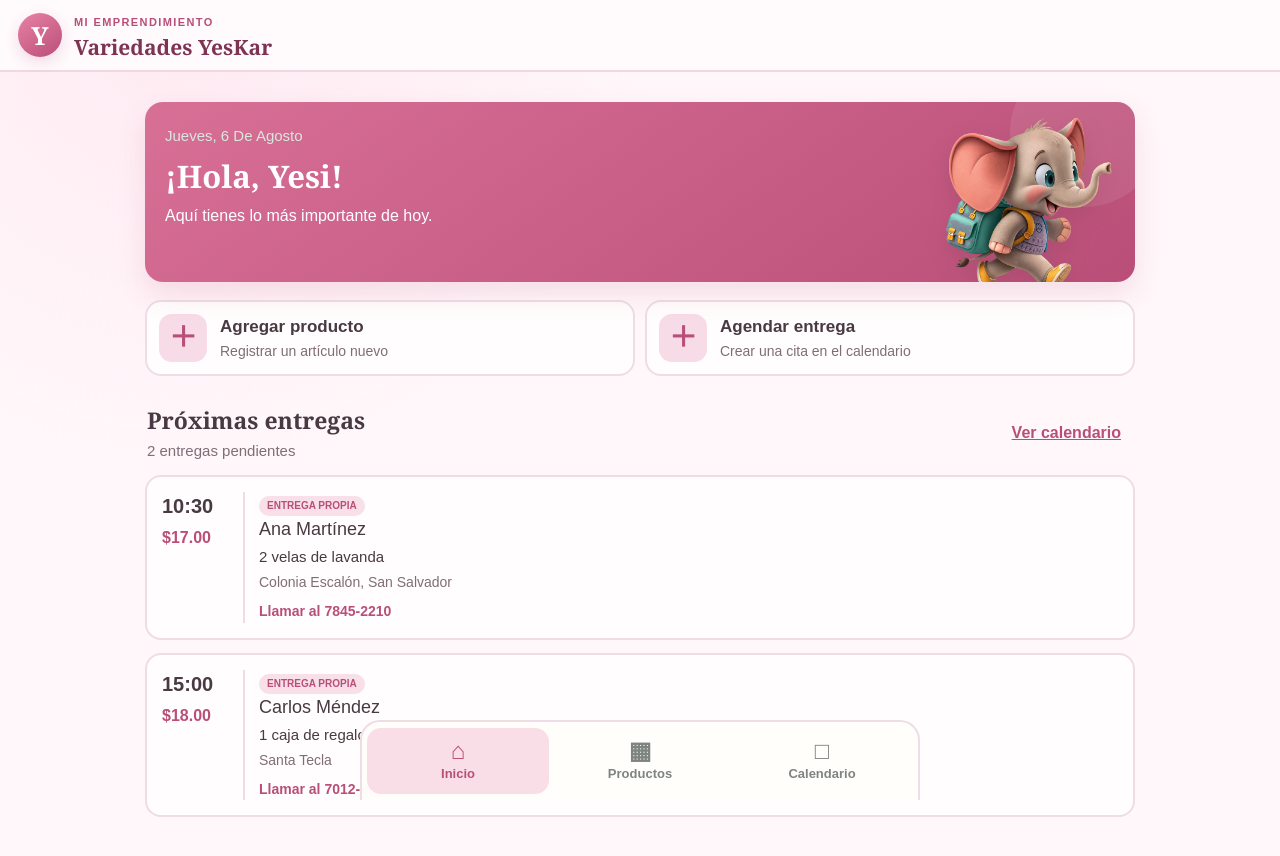
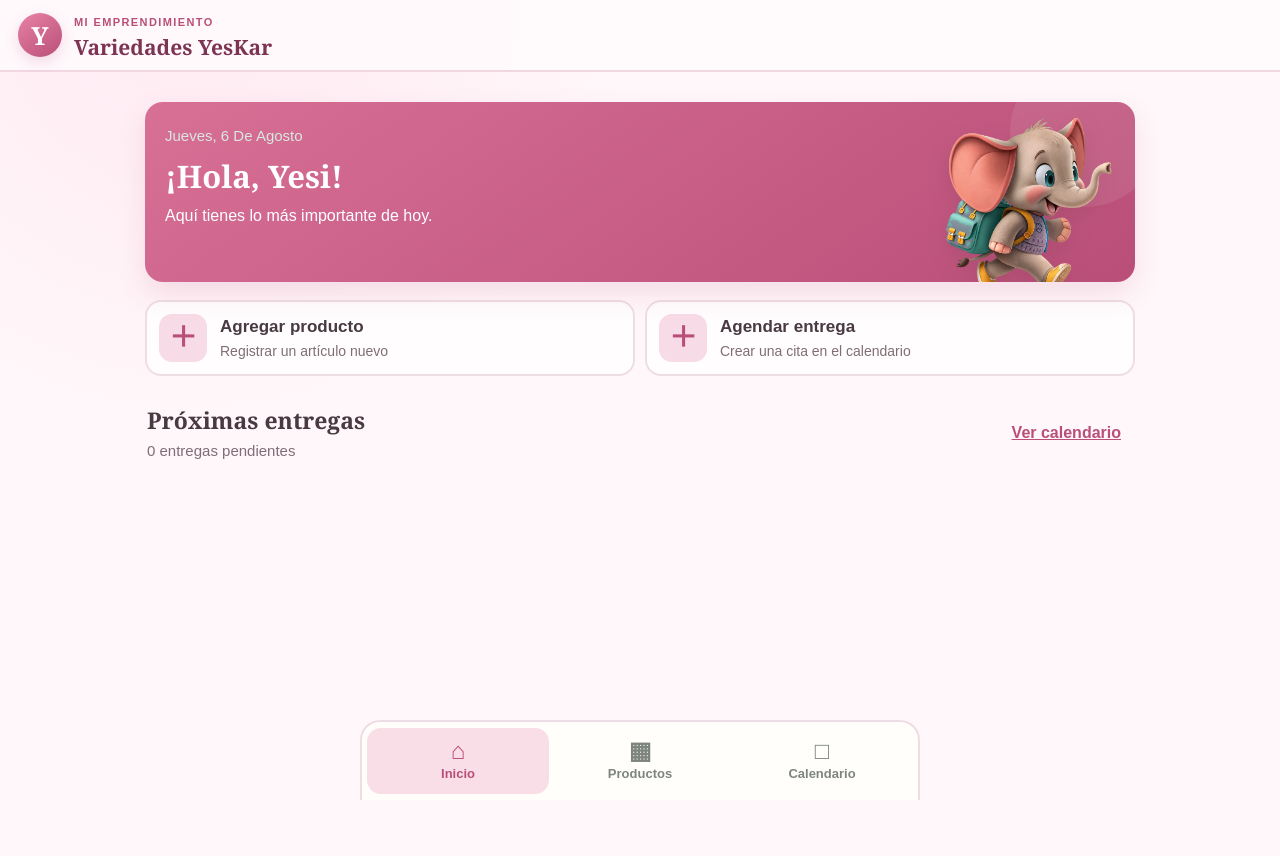
Before and after one commit to KarlaFuentesPerla/Inventario-Yeskar, a Next.js app: page / in a window 1280 px wide. Shown: the top 856 px of the page. After the commit the page ends 800 px from the top, so only its background shows below. Built offline with nearby package versions, Linux system fonts and the light colour scheme.

Commit message:
Remove demo data and fix empty price fields

```diff
--- a/app/page.tsx
+++ b/app/page.tsx
@@ -12,16 +12,8 @@ type Tab = "inicio" | "productos" | "agenda";
 const now = new Date();
 const isoDate = (date:Date) => `${date.getFullYear()}-${String(date.getMonth()+1).padStart(2,"0")}-${String(date.getDate()).padStart(2,"0")}`;
 const datePlus = (days:number) => { const d=new Date(); d.setDate(d.getDate()+days); return isoDate(d); };
-const demoProducts:Product[] = [
-  {id:1,name:"Vela Lavanda",category:"Velas",quantity:12,cost:4.25,publicPrice:8.50,familyPrice:7,soldQuantity:0,salesRevenue:0},
-  {id:2,name:"Jabón de avena",category:"Cuidado",quantity:6,cost:1.75,publicPrice:4,familyPrice:3.25,soldQuantity:0,salesRevenue:0},
-  {id:3,name:"Caja regalo",category:"Regalos",quantity:5,cost:9,publicPrice:18,familyPrice:15,soldQuantity:2,salesRevenue:36},
-  {id:4,name:"Aceite de rosas",category:"Cuidado",quantity:4,cost:5.50,publicPrice:11.50,familyPrice:9.50,soldQuantity:0,salesRevenue:0},
-];
-const demoDeliveries:Delivery[] = [
-  {id:1,client:"Ana Martínez",phone:"7845-2210",date:datePlus(0),time:"10:30",address:"Colonia Escalón, San Salvador",details:"2 velas de lavanda",price:17},
-  {id:2,client:"Carlos Méndez",phone:"7012-8890",date:datePlus(2),time:"15:00",address:"Santa Tecla",details:"1 caja de regalo",price:18},
-];
+const demoProducts:Product[] = [];
+const demoDeliveries:Delivery[] = [];
 
 const money=(n:number)=>new Intl.NumberFormat("es-SV",{style:"currency",currency:"USD"}).format(n||0);
 const fullDate=(s:string)=>new Intl.DateTimeFormat("es-SV",{weekday:"long",day:"numeric",month:"long"}).format(new Date(`${s}T12:00:00`));
@@ -29,8 +21,8 @@ const fullDate=(s:string)=>new Intl.DateTimeFormat("es-SV",{weekday:"long",day:"
 export default function Home(){
   const [tab,setTab]=useState<Tab>("inicio");
   const [products,setProducts]=useState<Product[]>(demoProducts);
-  const [reservations,setReservations]=useState<Reservation[]>([{id:101,productId:2,quantity:2,saleType:"Familia",createdAt:datePlus(0)}]);
-  const [categories,setCategories]=useState<string[]>(["Velas","Cuidado","Regalos"]);
+  const [reservations,setReservations]=useState<Reservation[]>([]);
+  const [categories,setCategories]=useState<string[]>([]);
   const [deliveries,setDeliveries]=useState<Delivery[]>(demoDeliveries);
   const [query,setQuery]=useState("");
   const [productView,setProductView]=useState<"inventory"|"reserved">("inventory");
@@ -45,7 +37,6 @@ export default function Home(){
   useEffect(()=>{const raw=localStorage.getItem("tallercito-v2");if(raw){try{const d=JSON.parse(raw);const migratedReservations:Reservation[]=d.reservations??[];const loaded:Product[]=d.products.map((p:Product)=>{const quantity=p.quantity??1;const wasSold=p.status==="Vendido";if(p.status==="Reservado"&&!migratedReservations.some(r=>r.productId===p.id))migratedReservations.push({id:Date.now()+p.id,productId:p.id,quantity,saleType:"General",createdAt:isoDate(now)});return{...p,quantity,soldQuantity:p.soldQuantity??(wasSold?quantity:0),salesRevenue:p.salesRevenue??(wasSold?(p.soldPrice??p.publicPrice)*quantity:0)}});setProducts(loaded);setReservations(migratedReservations);setDeliveries(d.deliveries);setCategories(d.categories??Array.from(new Set(loaded.map(p=>p.category))))}catch{}}},[]);
   useEffect(()=>{localStorage.setItem("tallercito-v2",JSON.stringify({products,deliveries,categories,reservations}))},[products,deliveries,categories,reservations]);
   useEffect(()=>{if(!toast)return;const t=setTimeout(()=>setToast(""),2800);return()=>clearTimeout(t)},[toast]);
-  useEffect(()=>{if(!modal)return;const selector=modal==="product"&&!editing?'input[type="number"]':'input[name="quantity"]';const t=setTimeout(()=>{document.querySelectorAll<HTMLInputElement>(selector).forEach(input=>{input.value=""})},0);return()=>clearTimeout(t)},[modal,editing,selected]);
 
   const upcoming=deliveries.filter(d=>d.date>=isoDate(now)).sort((a,b)=>`${a.date}${a.time}`.localeCompare(`${b.date}${b.time}`));
   const filtered=products.filter(p=>`${p.name} ${p.category}`.toLowerCase().includes(query.toLowerCase()));
@@ -114,22 +105,22 @@ function ReservedList({reservations,products,deliveries,onComplete,onRelease}:{r
 function Calendar({month,selected,deliveries,onMonth,onSelect}:{month:Date;selected:string;deliveries:Delivery[];onMonth:(d:Date)=>void;onSelect:(s:string)=>void}){const year=month.getFullYear(),m=month.getMonth(),days=new Date(year,m+1,0).getDate();let start=new Date(year,m,1).getDay();start=start===0?6:start-1;const cells:Array<Date|null>=[...Array(start).fill(null),...Array.from({length:days},(_,i)=>new Date(year,m,i+1))];while(cells.length%7)cells.push(null);const monthName=new Intl.DateTimeFormat("es-SV",{month:"long",year:"numeric"}).format(month);return <section className="calendar"><header><button onClick={()=>onMonth(new Date(year,m-1,1))} aria-label="Mes anterior">‹</button><h3>{monthName}</h3><button onClick={()=>onMonth(new Date(year,m+1,1))} aria-label="Mes siguiente">›</button></header><div className="weekdays">{["Lun","Mar","Mié","Jue","Vie","Sáb","Dom"].map(x=><span key={x}>{x}</span>)}</div><div className="days">{cells.map((d,i)=>d?<button key={i} className={`${isoDate(d)===selected?"selected":""} ${isoDate(d)===isoDate(now)?"today":""}`} onClick={()=>onSelect(isoDate(d))}><b>{d.getDate()}</b>{deliveries.some(x=>x.date===isoDate(d))&&<i>{deliveries.filter(x=>x.date===isoDate(d)).length}</i>}</button>:<span key={i}/>)}</div><button className="today-button" onClick={()=>{onMonth(new Date(now.getFullYear(),now.getMonth(),1));onSelect(isoDate(now))}}>Ir a hoy</button></section>}
 function DeliveryCard({delivery:d}:{delivery:Delivery}){return <article className="delivery-card"><div className="date-block"><b>{d.time}</b><span>{money(d.price)}</span></div><div><span className="delivery-mode">{d.mode==="Empresa"?`Envío · ${d.company}`:"Entrega propia"}</span><h3>{d.client}</h3><p>{d.details}</p>{d.mode==="Empresa"&&<small>Entregar a empresa: {d.handoffDate}</small>}<small>{d.address}</small><a href={`tel:${d.phone}`}>Llamar al {d.phone}</a></div></article>}
 function ProductForm({product,categories,onSubmit,onDeleteProduct,onDeleteCategory}:{product:Product|null;categories:string[];onSubmit:(e:FormEvent<HTMLFormElement>)=>void;onDeleteProduct:(p:Product)=>void;onDeleteCategory:(category:string)=>void}){
-  const [cost,setCost]=useState(product?.cost??0);
-  const [general,setGeneral]=useState(product?.publicPrice??0);
-  const [family,setFamily]=useState(product?.familyPrice??0);
-  const [isNew,setIsNew]=useState(false);
+  const [cost,setCost]=useState(product?String(product.cost):"");
+  const [general,setGeneral]=useState(product?String(product.publicPrice):"");
+  const [family,setFamily]=useState(product?String(product.familyPrice):"");
+  const [isNew,setIsNew]=useState(categories.length===0);
   const [selectedCategory,setSelectedCategory]=useState(product?.category??categories[0]??"");
   return <form onSubmit={onSubmit}>
     <span className="eyebrow">{product?"EDITAR PRODUCTO":"NUEVO PRODUCTO"}</span>
     <h2>{product?product.name:"Agregar producto"}</h2>
     <div className="form-grid">
       <label className="wide">Nombre del producto<input required name="name" defaultValue={product?.name} placeholder="Ejemplo: Vela de vainilla" autoFocus/></label>
-      <label className="wide">Cantidad<input required name="quantity" type="number" min="1" step="1" defaultValue={product?.quantity??1}/><small className="field-help">¿Cuántas unidades iguales tienes?</small></label>
+      <label className="wide">Cantidad<input required name="quantity" type="number" min="1" step="1" defaultValue={product?.quantity}/><small className="field-help">¿Cuántas unidades iguales tienes?</small></label>
       <label className="wide">Categoría<select required={!isNew} name="category" value={selectedCategory} disabled={isNew} onChange={e=>setSelectedCategory(e.target.value)}>{categories.map(c=><option key={c}>{c}</option>)}</select><button type="button" className="new-category-button" onClick={()=>setIsNew(!isNew)}>{isNew?"Elegir una existente":"＋ Crear categoría nueva"}</button></label>
       {isNew&&<label className="wide new-category">Nombre de la categoría<input required name="newCategory" placeholder="Ejemplo: Accesorios"/></label>}
-      <label className="wide">Precio de compra por unidad<input required name="cost" type="number" min="0" step="0.01" value={cost} onChange={e=>setCost(Number(e.target.value))}/></label>
-      <label>Venta general<input required name="publicPrice" type="number" min="0" step="0.01" value={general} onChange={e=>setGeneral(Number(e.target.value))}/><small className="calculated">Ganancia por unidad: {money(general-cost)}</small></label>
-      <label>Venta familia<input required name="familyPrice" type="number" min="0" step="0.01" value={family} onChange={e=>setFamily(Number(e.target.value))}/><small className="calculated">Ganancia por unidad: {money(family-cost)}</small></label>
+      <label className="wide">Precio de compra por unidad<input required name="cost" type="number" min="0" step="0.01" value={cost} onChange={e=>setCost(e.target.value)}/></label>
+      <label>Venta general<input required name="publicPrice" type="number" min="0" step="0.01" value={general} onChange={e=>setGeneral(e.target.value)}/><small className="calculated">Ganancia por unidad: {money((Number(general)||0)-(Number(cost)||0))}</small></label>
+      <label>Venta familia<input required name="familyPrice" type="number" min="0" step="0.01" value={family} onChange={e=>setFamily(e.target.value)}/><small className="calculated">Ganancia por unidad: {money((Number(family)||0)-(Number(cost)||0))}</small></label>
     </div>
     <button className="submit">{product?"Guardar cambios":"Agregar producto"}</button>
     <details className="delete-options">
```
